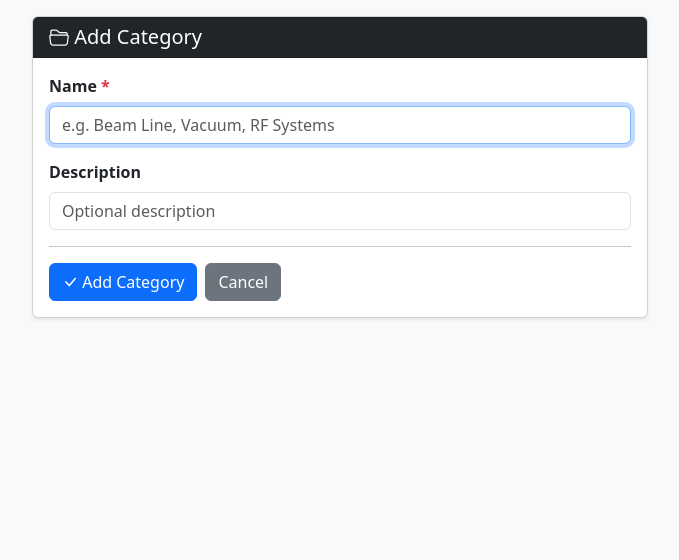
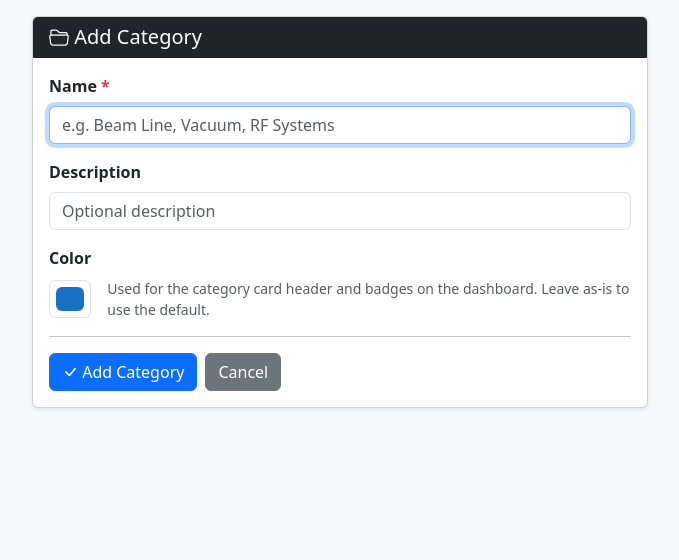
Before and after one commit to nayanbera/beamline_watchdog, a Flask app: page /admin/categories/add in a window 1280 px wide. Shown: the part 80-640 px from the top of the page, without its empty margins (300-979 px from the left). Run offline with Flask 3, Linux system fonts and the light colour scheme; a user stored in the database is signed in; data comes from the database, SQL or seed files in the repository; some libraries are stand-ins or nearby versions.

Commit message:
Add per-category color picker in admin; use custom color on dashboard
Each category can now have a user-chosen hex color set via a color picker
on the add/edit form. The dashboard uses the saved color when present and
falls back to the auto-palette for categories where no color is set.
A migration adds the nullable color column to existing databases.

```diff
--- a/app/__init__.py
+++ b/app/__init__.py
@@ -123,6 +123,11 @@ def _run_migrations():
         existing = {row[1] for row in result}
         if 'category_id' not in existing:
             conn.execute(text('ALTER TABLE process_monitors ADD COLUMN category_id INTEGER REFERENCES categories(id)'))
+
+        result = conn.execute(text("PRAGMA table_info(categories)"))
+        existing = {row[1] for row in result}
+        if 'color' not in existing:
+            conn.execute(text('ALTER TABLE categories ADD COLUMN color TEXT'))
         conn.commit()
 
 
--- a/app/models.py
+++ b/app/models.py
@@ -112,6 +112,7 @@ class Category(db.Model):
     id = db.Column(db.Integer, primary_key=True)
     name = db.Column(db.String(100), unique=True, nullable=False)
     description = db.Column(db.String(500))
+    color = db.Column(db.String(7))  # hex color e.g. '#1971c2', NULL = use auto-palette
     created_at = db.Column(db.DateTime, default=datetime.utcnow)
 
 
--- a/app/routes/admin.py
+++ b/app/routes/admin.py
@@ -100,6 +100,8 @@ def category_form(cat_id=None):
     if request.method == 'POST':
         cat.name = request.form.get('name', '').strip()
         cat.description = request.form.get('description', '').strip() or None
+        color = request.form.get('color', '').strip()
+        cat.color = color if color and color.startswith('#') and len(color) == 7 else None
         if not cat.name:
             errors['name'] = 'Category name is required.'
         existing = Category.query.filter_by(name=cat.name).first()
--- a/app/routes/dashboard.py
+++ b/app/routes/dashboard.py
@@ -79,7 +79,7 @@ def index():
 
     all_categories = Category.query.order_by(Category.name).all()
     category_colors = {
-        cat.name: CATEGORY_PALETTE[i % len(CATEGORY_PALETTE)]
+        cat.name: (cat.color or CATEGORY_PALETTE[i % len(CATEGORY_PALETTE)])
         for i, cat in enumerate(all_categories)
     }
     category_colors['Uncategorized'] = '#6c757d'
--- a/app/templates/admin/category_form.html
+++ b/app/templates/admin/category_form.html
@@ -26,6 +26,19 @@
             <input type="text" name="description" class="form-control"
               value="{{ cat.description or '' }}" placeholder="Optional description">
           </div>
+          <div class="mb-3">
+            <label class="form-label fw-semibold">Color</label>
+            <div class="d-flex align-items-center gap-3">
+              <input type="color" name="color" id="cat-color"
+                     class="form-control form-control-color"
+                     value="{{ cat.color or '#1971c2' }}"
+                     title="Pick a color for this category">
+              <span class="text-muted small">
+                Used for the category card header and badges on the dashboard.
+                Leave as-is to use the default.
+              </span>
+            </div>
+          </div>
           <hr>
           <div class="d-flex gap-2">
             <button type="submit" class="btn btn-primary">
```
